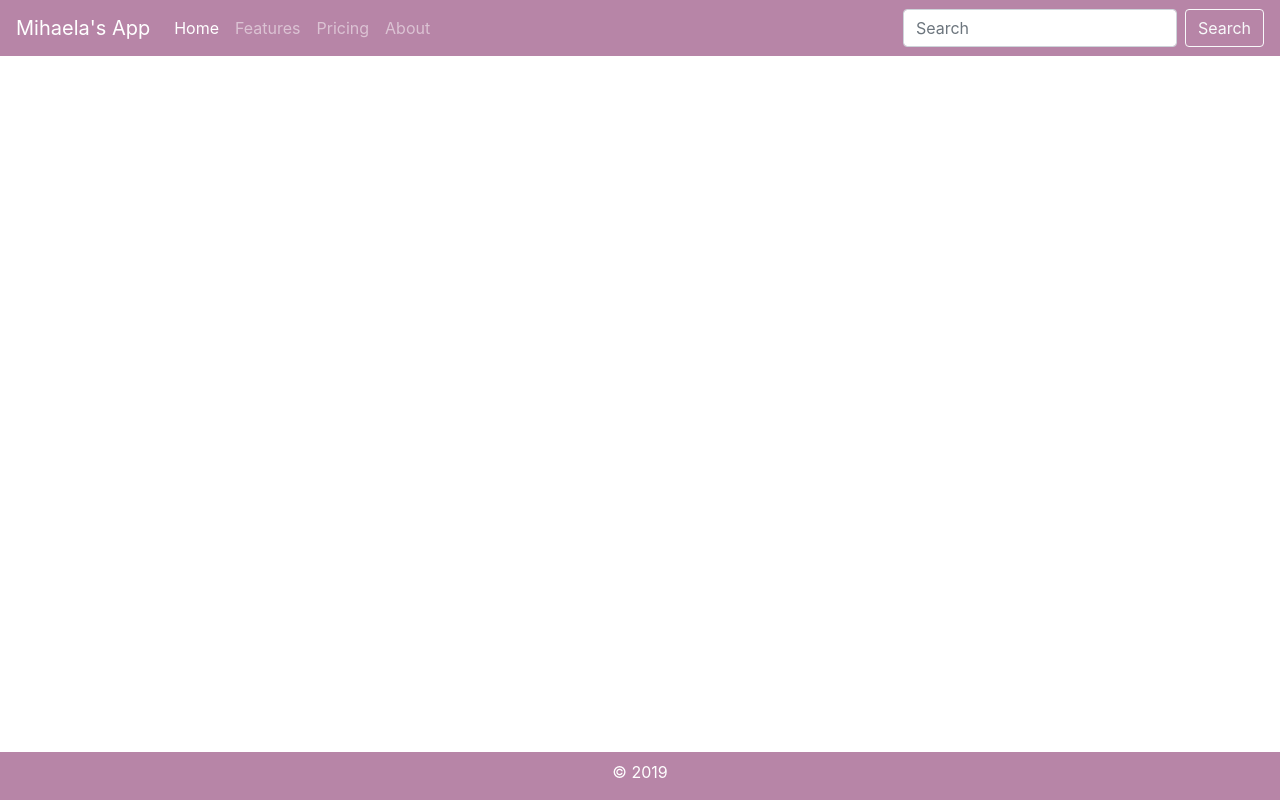
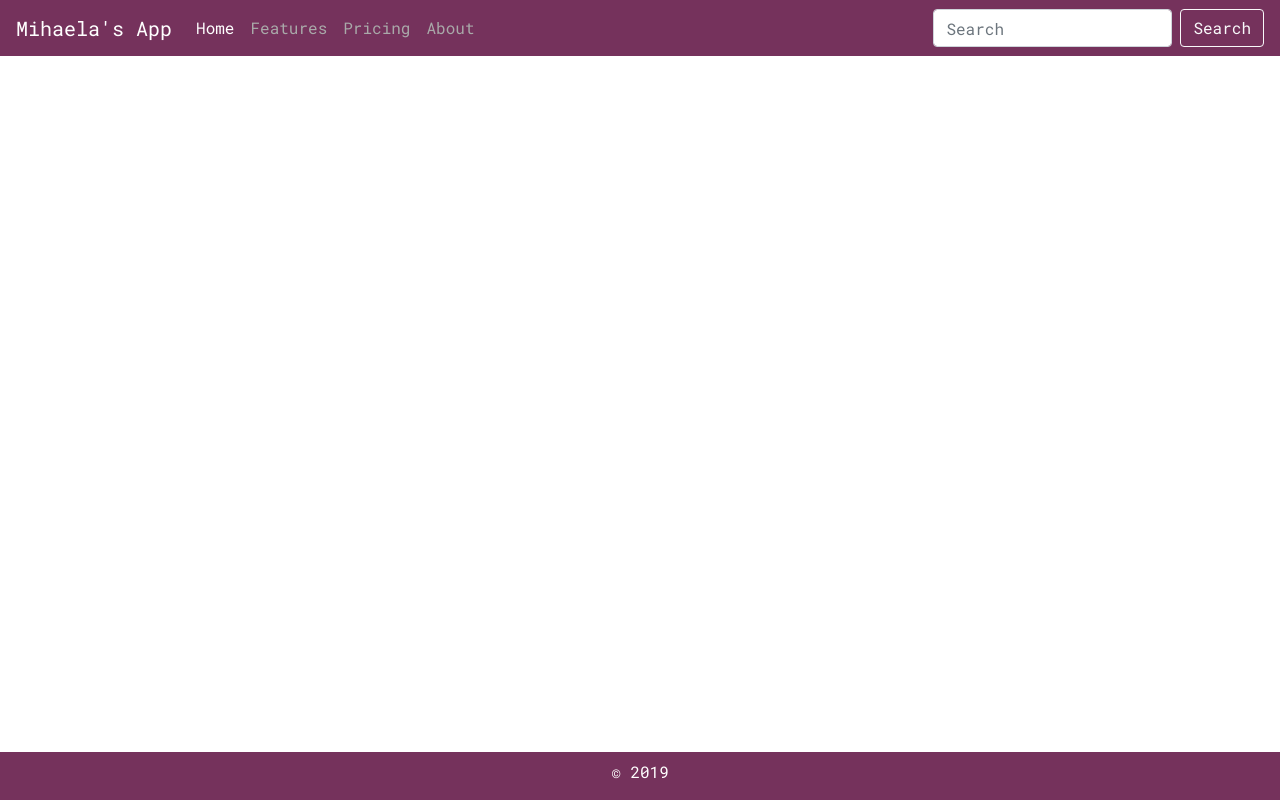
Before and after one commit to chookmook29/social_app, a Django app: page / in a window 1280 px wide. Run offline with Django 3.2, Linux system fonts and the light colour scheme; some libraries are stand-ins or nearby versions.

Commit message:
Change colour and add font

```diff
--- a/main/templates/base.html
+++ b/main/templates/base.html
@@ -10,7 +10,7 @@
 	<link rel="stylesheet" type="text/css" href="{% static 'css/main.css' %}">
 </head>
 <body class="d-flex flex-column">
-	<nav class="navbar navbar-expand-lg navbar-dark" style="background-color: #b785a7;">
+	<nav class="navbar navbar-expand-lg navbar-dark" style="background-color: #75325C;">
     <a class="navbar-brand" href="#">Mihaela's App</a>
     <button class="navbar-toggler" type="button" data-toggle="collapse" data-target="#navbarColor02" aria-controls="navbarColor02" aria-expanded="false" aria-label="Toggle navigation">
       <span class="navbar-toggler-icon"></span>
@@ -22,13 +22,13 @@
           <a class="nav-link" href="#">Home <span class="sr-only">(current)</span></a>
         </li>
         <li class="nav-item">
-          <a class="nav-link" href="#">Features</a>
+          <a class="nav-link" style="color: #A9A9A9;" href="#">Features</a>
         </li>
         <li class="nav-item">
-          <a class="nav-link" href="#">Pricing</a>
+          <a class="nav-link" style="color: #A9A9A9;" href="#">Pricing</a>
         </li>
         <li class="nav-item">
-          <a class="nav-link" href="#">About</a>
+          <a class="nav-link" style="color: #A9A9A9;" href="#">About</a>
         </li>
       </ul>
       <form class="form-inline">
@@ -41,7 +41,7 @@
 {% block content %}
 {% endblock %}
   </div>
-  <div id="sticky-footer" class="container text-center mw-100 pt-2" style="background-color: #b785a7;">
+  <div id="sticky-footer" class="container text-center mw-100 pt-2" style="background-color: #75325C;">
     <p class="paragraph text-center">&#169; {% now 'Y' %}</p>
   </div>
 	<script src="https://code.jquery.com/jquery-3.2.1.slim.min.js" integrity="sha384-KJ3o2DKtIkvYIK3UENzmM7KCkRr/rE9/Qpg6aAZGJwFDMVNA/GpGFF93hXpG5KkN" crossorigin="anonymous"></script>
--- a/static/css/main.css
+++ b/static/css/main.css
@@ -1,8 +1,12 @@
-
+@font-face {
+    font-family: 'Roboto';
+	src: url("/static/fonts/RobotoMono-Regular.ttf");
+}
 html {
 	height: 100%;
 }
 body {
+	font-family: 'Roboto';
 	height: 100%;
 }
 #sticky-footer {
--- a/templates/index.html
+++ /dev/null
@@ -1,3 +0,0 @@
-{% extends 'base.html' %}
-{% block content %}
-{% endblock %}
```
Also changed, not shown: templates/base.html (deleted, +0 -24 lines), static/fonts/RobotoMono-Regular.ttf (added).
